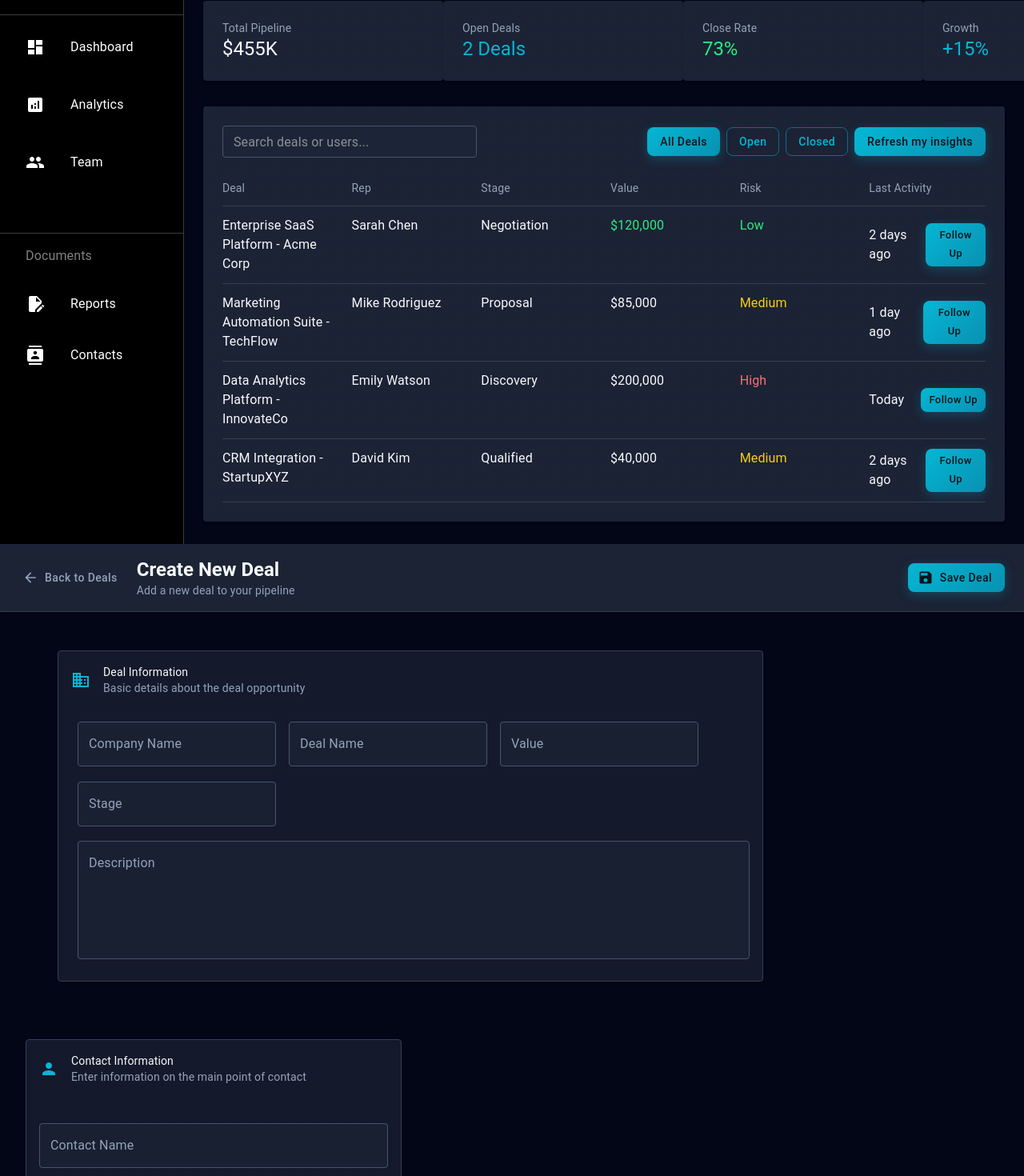
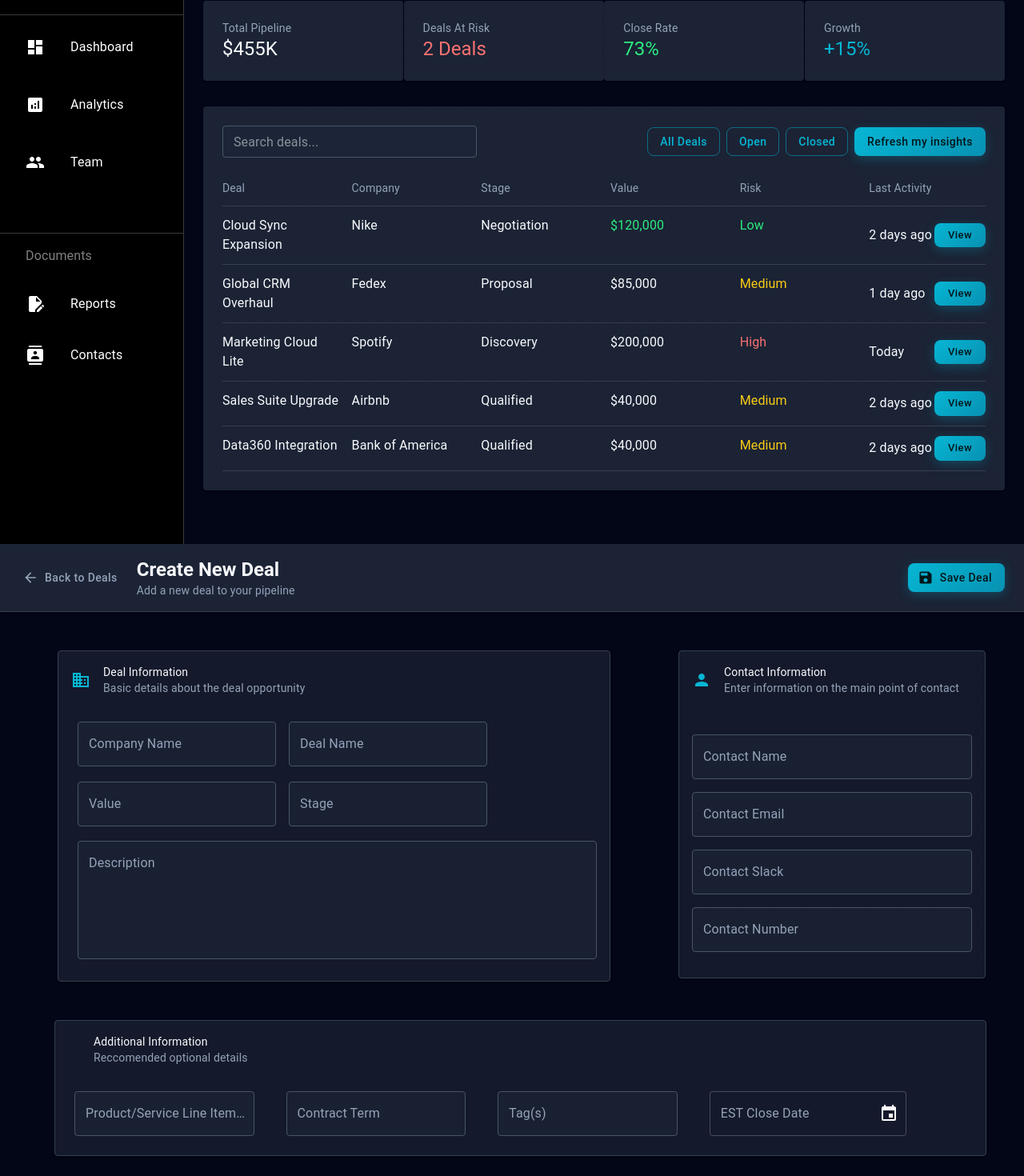
Before and after one commit to darielgu/goat-mockup, a React (Vite) app: page / in a window 1280 px wide. Shown: the part 120-1590 px from the top of the page at 80% size. Built offline with nearby package versions, Linux system fonts and the light colour scheme; some icons are missing.

Commit message:
changed around the homePage

```diff
--- a/src/components/CRMComponents/CRMCards.jsx
+++ b/src/components/CRMComponents/CRMCards.jsx
@@ -6,8 +6,9 @@ const CRMCard = () => {
   return (
     <Box
       sx={{
-        display: "grid",
-        gridTemplateColumns: { xs: "1fr", md: "repeat(4, 1fr)" }, // Responsive grid
+        display: "flex",
+        flexDirection: "row",
+        justifyContent: "space-between",
         marginBottom: "32px",
       }}
     >
@@ -16,7 +17,7 @@ const CRMCard = () => {
         sx={{
           padding: "24px",
           display: "flex",
-          width: 300,
+          width: 250,
           flexDirection: "column",
           alignItems: "flex-start",
         }}
@@ -35,13 +36,13 @@ const CRMCard = () => {
           display: "flex",
           flexDirection: "column",
           alignItems: "flex-start",
-          width: 300,
+          width: 250,
         }}
       >
         <Typography variant="body2" color="text.secondary">
-          Open Deals
+          Deals At Risk
         </Typography>
-        <Typography variant="h5" sx={{ color: "primary.main" }}>
+        <Typography variant="h5" sx={{ color: "error.main" }}>
           2 Deals
         </Typography>
       </Paper>
@@ -54,7 +55,7 @@ const CRMCard = () => {
           display: "flex",
           flexDirection: "column",
           alignItems: "flex-start",
-          width: 300,
+          width: 250,
         }}
       >
         <Typography variant="body2" color="text.secondary">
@@ -73,7 +74,7 @@ const CRMCard = () => {
           display: "flex",
           flexDirection: "column",
           alignItems: "flex-start",
-          width: 300,
+          width: 250,
         }}
       >
         <Typography variant="body2" color="text.secondary">
--- a/src/components/CRMComponents/CRMData.jsx
+++ b/src/components/CRMComponents/CRMData.jsx
@@ -17,7 +17,7 @@ const CRMData = () => {
           {/* Input box to search */}
           <TextField
             variant="outlined"
-            placeholder="Search deals or users..."
+            placeholder="Search deals..."
             size="small"
             sx={{ width: "33.333%" }}
           />
@@ -28,7 +28,7 @@ const CRMData = () => {
               gap: "8px",
             }}
           >
-            <Button variant="contained" color="primary">
+            <Button variant="outlined" color="primary">
               All Deals
             </Button>
             <Button variant="outlined" color="primary">
@@ -66,7 +66,7 @@ const CRMData = () => {
             Deal
           </Typography>
           <Typography variant="body2" color="text.secondary">
-            Rep
+            Company
           </Typography>
           <Typography variant="body2" color="text.secondary">
             Stage
@@ -86,32 +86,40 @@ const CRMData = () => {
         {/* Table Rows - Example Data */}
         {[
           {
-            deal: "Enterprise SaaS Platform - Acme Corp",
-            rep: "Sarah Chen",
+            deal: "Cloud Sync Expansion",
+            company: "Nike",
             stage: "Negotiation",
             value: "$120,000",
             risk: "Low",
             activity: "2 days ago",
           },
           {
-            deal: "Marketing Automation Suite - TechFlow",
-            rep: "Mike Rodriguez",
+            deal: "Global CRM Overhaul",
+            company: "Fedex",
             stage: "Proposal",
             value: "$85,000",
             risk: "Medium",
             activity: "1 day ago",
           },
           {
-            deal: "Data Analytics Platform - InnovateCo",
-            rep: "Emily Watson",
+            deal: "Marketing Cloud Lite",
+            company: "Spotify",
             stage: "Discovery",
             value: "$200,000",
             risk: "High",
             activity: "Today",
           },
           {
-            deal: "CRM Integration - StartupXYZ",
-            rep: "David Kim",
+            deal: "Sales Suite Upgrade",
+            company: "Airbnb",
+            stage: "Qualified",
+            value: "$40,000",
+            risk: "Medium",
+            activity: "2 days ago",
+          },
+          {
+            deal: "Data360 Integration",
+            company: "Bank of America",
             stage: "Qualified",
             value: "$40,000",
             risk: "Medium",
@@ -131,7 +139,7 @@ const CRMData = () => {
             }}
           >
             <Typography variant="body1">{row.deal}</Typography>
-            <Typography variant="body1">{row.rep}</Typography>
+            <Typography variant="body1">{row.company}</Typography>
             <Typography variant="body1">{row.stage}</Typography>
             <Typography
               variant="body1"
@@ -165,7 +173,7 @@ const CRMData = () => {
             >
               <Typography variant="body1">{row.activity}</Typography>
               <Button variant="contained" color="primary" size="small">
-                Follow Up
+                View
               </Button>
             </Box>
           </Box>
--- a/src/components/CreateDealComponents/InputForm.jsx
+++ b/src/components/CreateDealComponents/InputForm.jsx
@@ -20,11 +20,14 @@ import React, { useState } from "react";
 import InputHeader from "./InputHeader";
 
 const InputForm = () => {
+  const handleDateChange = (date) => {
+    console.log(date.toJSON().substring(0, 10));
+    // gives Date as a string of 2025-07-12
+  };
   return (
     <Box
       sx={{
         height: "100vh",
-
         minHeight: "fit-content",
         backgroundColor: "background.default",
         color: "text.primary",
@@ -39,7 +42,7 @@ const InputForm = () => {
             ml: 6,
             display: "flex",
             flexDirection: "column",
-            width: 930,
+            width: "60%",
             mt: 3,
           }}
         >
@@ -47,8 +50,7 @@ const InputForm = () => {
           <Card
             sx={{
               m: 3,
-              maxWidth: 900,
-              minWidth: 300,
+              width: "90%",
               overflowY: "scroll",
               scrollbarColor: "primary",
               scrollbarWidth: "none",
@@ -86,7 +88,9 @@ const InputForm = () => {
         {/* END FIRST CARD  */}
 
         {/* Right-Side Card START */}
-        <Card sx={{ maxWidth: 470, minWidth: 200, height: 410, mt: 6, ml: 4 }}>
+        <Card
+          sx={{ maxWidth: "30%", minWidth: 200, height: 410, mt: 6, ml: 4 }}
+        >
           <CardHeader
             avatar={<Person color="primary" />}
             title="Contact Information"
@@ -124,7 +128,7 @@ const InputForm = () => {
           m: 3,
           ml: 8.5,
           mr: 4,
-          maxWidth: 1410,
+          maxWidth: "91%",
           minWidth: 300,
         }}
       >
@@ -149,7 +153,10 @@ const InputForm = () => {
             </Grid>
             <Grid>
               <LocalizationProvider dateAdapter={AdapterDayjs}>
-                <DatePicker label="EST Close Date" />
+                <DatePicker
+                  onChange={handleDateChange}
+                  label="EST Close Date"
+                />
               </LocalizationProvider>
             </Grid>
           </Grid>
```
